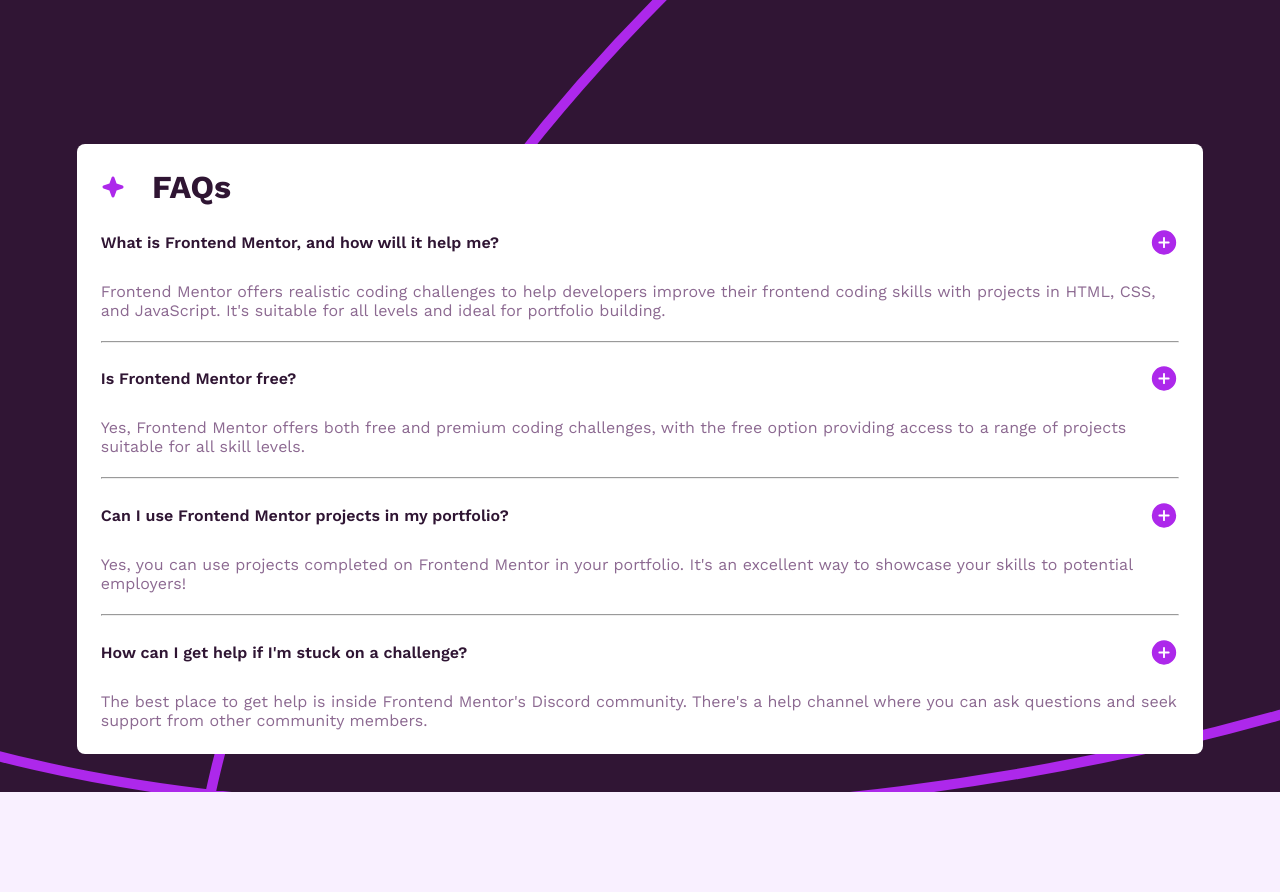
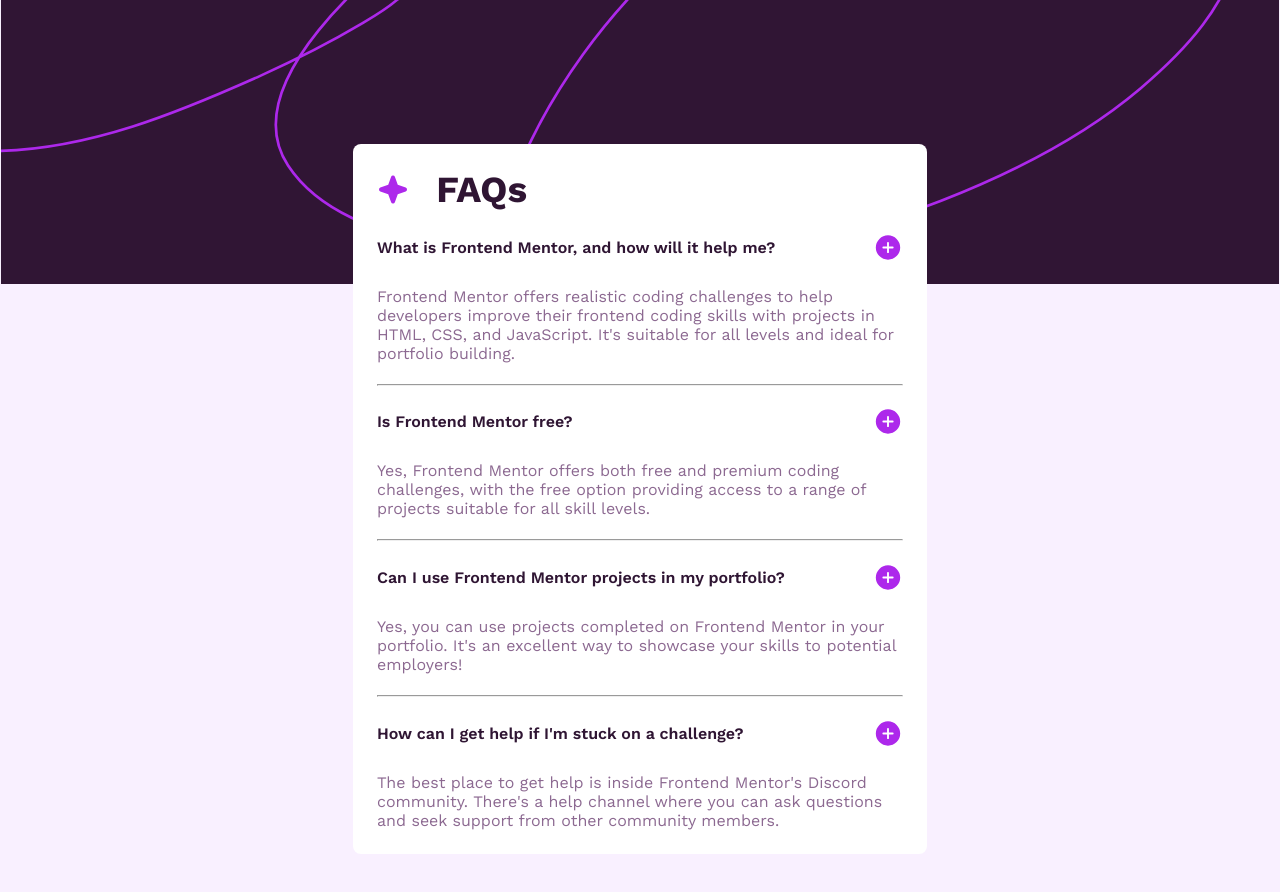
Before and after one commit to ivan-develops/faq-accordion-main, a plain HTML site: page index.html in a window 1280 px wide. Before the commit the page ends 834 px from the top, so only its background shows below. Drawn offline with nearby package versions, Linux system fonts and the light colour scheme; a script that the page names is missing.

Commit message:
design desktop responsive

```diff
--- a/style.css
+++ b/style.css
@@ -6,6 +6,7 @@
 }
 :root {
     --White: hsl(0, 100%, 100%);
+    --Purple: hsl(281, 83%, 54%);  /* Color extracted of 'icon-plus.svg' */
     --Purple-100: hsl(275, 100%, 97%);
     --Purple-600: hsl(292, 16%, 49%);
     --Purple-950: hsl(292, 42%, 14%);
@@ -25,7 +26,8 @@ body {
 } */
 .container {
     margin: 9rem auto 5rem;
-    max-width: 88vw;
+    width: 88%;
+    max-width: 35.875rem;
     background: var(--White);
     padding: 1.5rem;
     border-radius: 0.5em;
@@ -37,7 +39,11 @@ body {
     gap: 1.7rem ;
 
     .title__icon-star {
-        width: 1.5rem;
+        width: clamp(1.6rem, 1.2rem + 1vw , 2rem);
+    }
+
+    .title__text {
+        font-size: clamp(2rem , 1.5rem + 1vw , 3rem) ;
     }
 }
 .container-faq {
@@ -53,6 +59,11 @@ body {
     .question__text {
         font-size: 1rem;
         font-weight: 600;
+
+        &:hover {
+            color: var(--Purple-600);
+            cursor: pointer;
+        }
     }
 }
 .answer {
@@ -61,3 +72,12 @@ body {
 hr {
     color: var(--Purple-600);
 }
+
+@media screen  and (min-width: 1000px ) {
+    body {
+        background: url(assets/images/background-pattern-desktop.svg);
+        background-color: var(--Purple-100);
+        background-repeat: no-repeat;
+        background-size: contain;
+    }
+}
```
